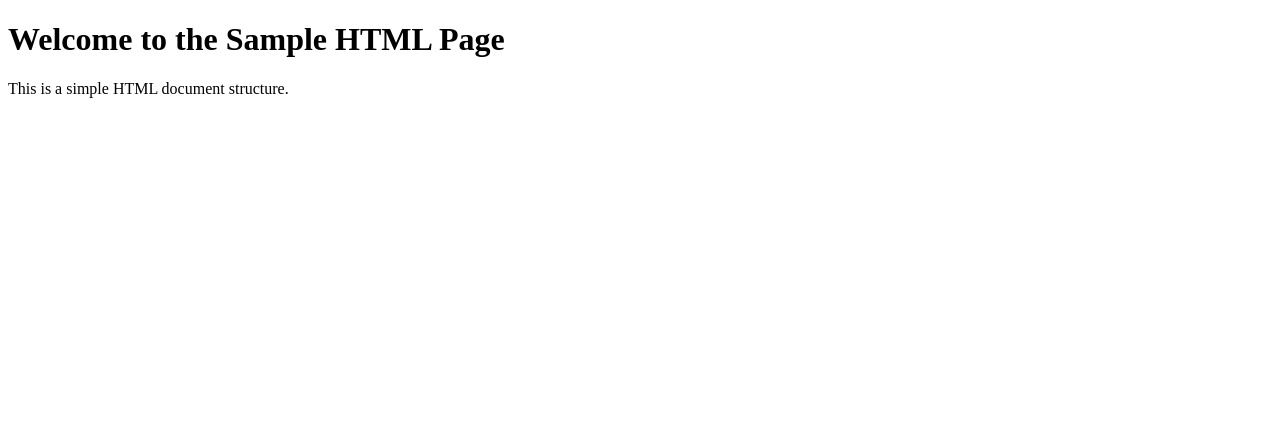
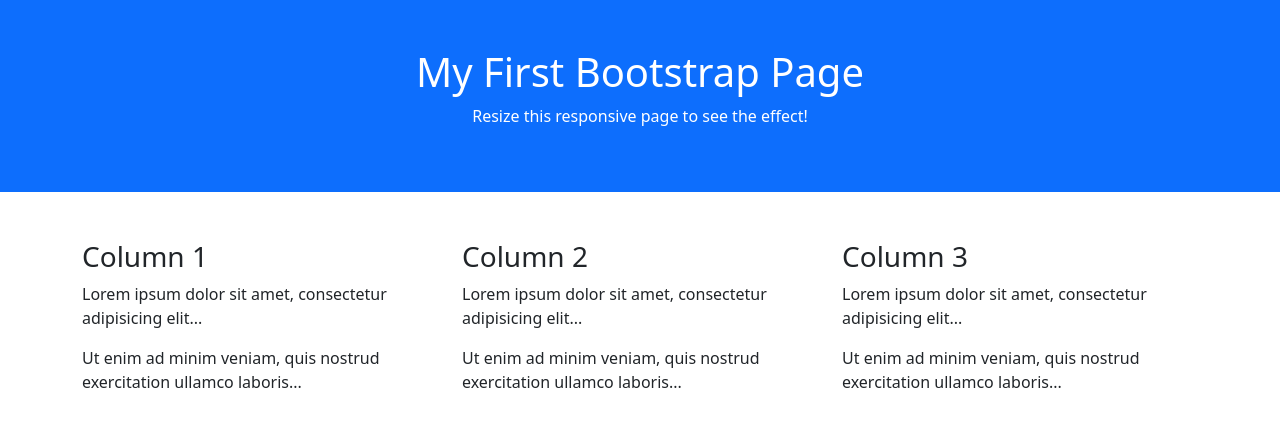
Before and after one commit to Issasheep/website_portfolio, a plain HTML site: page index.html in a window 1280 px wide. Drawn offline with nearby package versions, Linux system fonts and the light colour scheme.

Commit message:
website update

```diff
--- a/index.html
+++ b/index.html
@@ -1,12 +1,43 @@
 <!DOCTYPE html>
 <html lang="en">
 <head>
-    <meta charset="UTF-8">
-    <meta name="viewport" content="width=device-width, initial-scale=1.0">
-    <title>Sample HTML Page</title>
+  <title>Bootstrap 5 Example</title>
+  <meta charset="utf-8">
+  <meta name="viewport" content="width=device-width, initial-scale=1">
+  <link href="https://cdn.jsdelivr.net/npm/bootstrap@5.3.3/dist/css/bootstrap.min.css" rel="stylesheet">
+  <script src="https://cdn.jsdelivr.net/npm/bootstrap@5.3.3/dist/js/bootstrap.bundle.min.js"></script>
 </head>
 <body>
-    <h1>Welcome to the Sample HTML Page</h1>
-    <p>This is a simple HTML document structure.</p>
+
+
+
+
+
+
+<div class="container-fluid p-5 bg-primary text-white text-center">
+  <h1>My First Bootstrap Page</h1>
+  <p>Resize this responsive page to see the effect!</p>
+</div>
+
+<div class="container mt-5">
+  <div class="row">
+    <div class="col-sm-4">
+      <h3>Column 1</h3>
+      <p>Lorem ipsum dolor sit amet, consectetur adipisicing elit...</p>
+      <p>Ut enim ad minim veniam, quis nostrud exercitation ullamco laboris...</p>
+    </div>
+    <div class="col-sm-4">
+      <h3>Column 2</h3>
+      <p>Lorem ipsum dolor sit amet, consectetur adipisicing elit...</p>
+      <p>Ut enim ad minim veniam, quis nostrud exercitation ullamco laboris...</p>
+    </div>
+    <div class="col-sm-4">
+      <h3>Column 3</h3>
+      <p>Lorem ipsum dolor sit amet, consectetur adipisicing elit...</p>
+      <p>Ut enim ad minim veniam, quis nostrud exercitation ullamco laboris...</p>
+    </div>
+  </div>
+</div>
+
 </body>
 </html>
```
